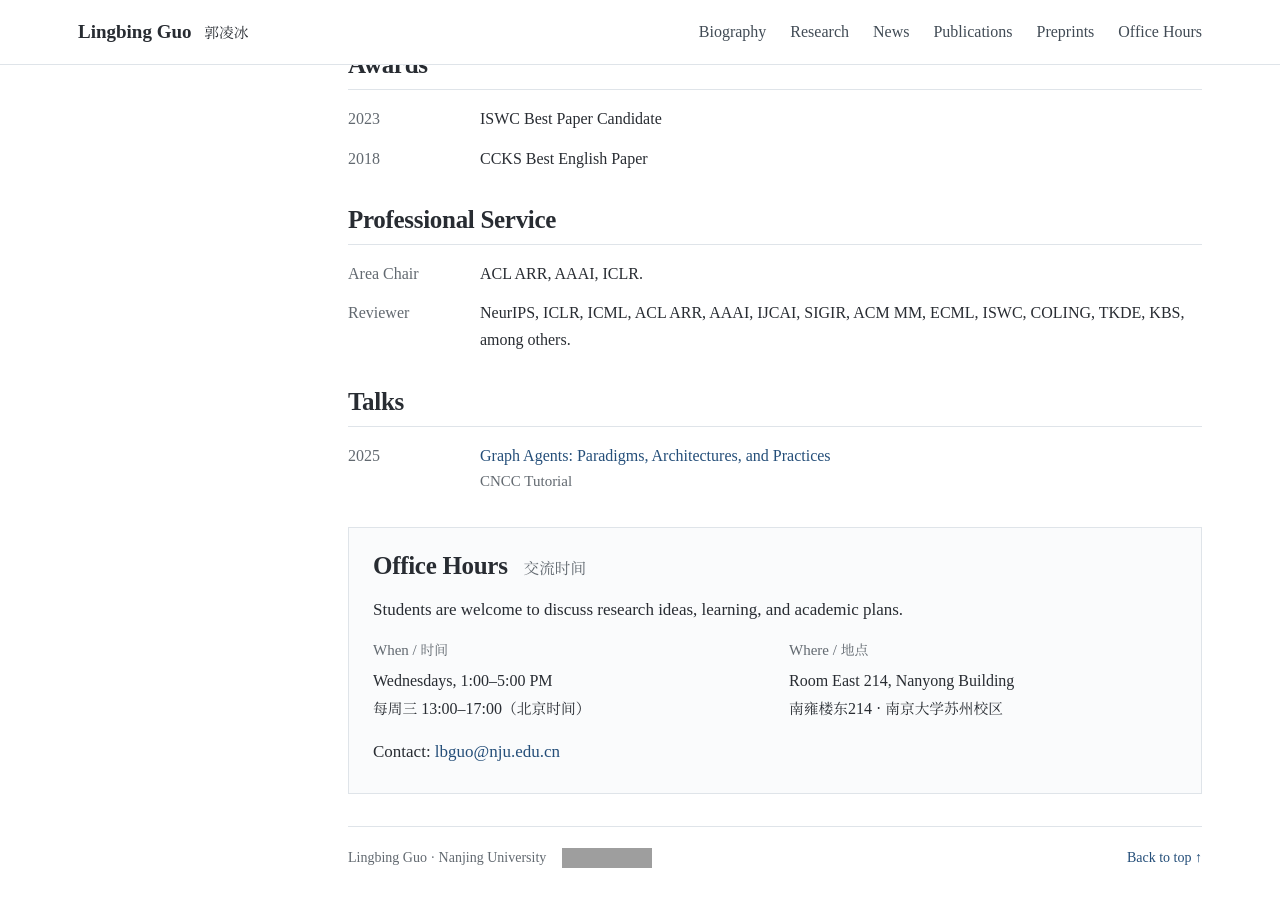
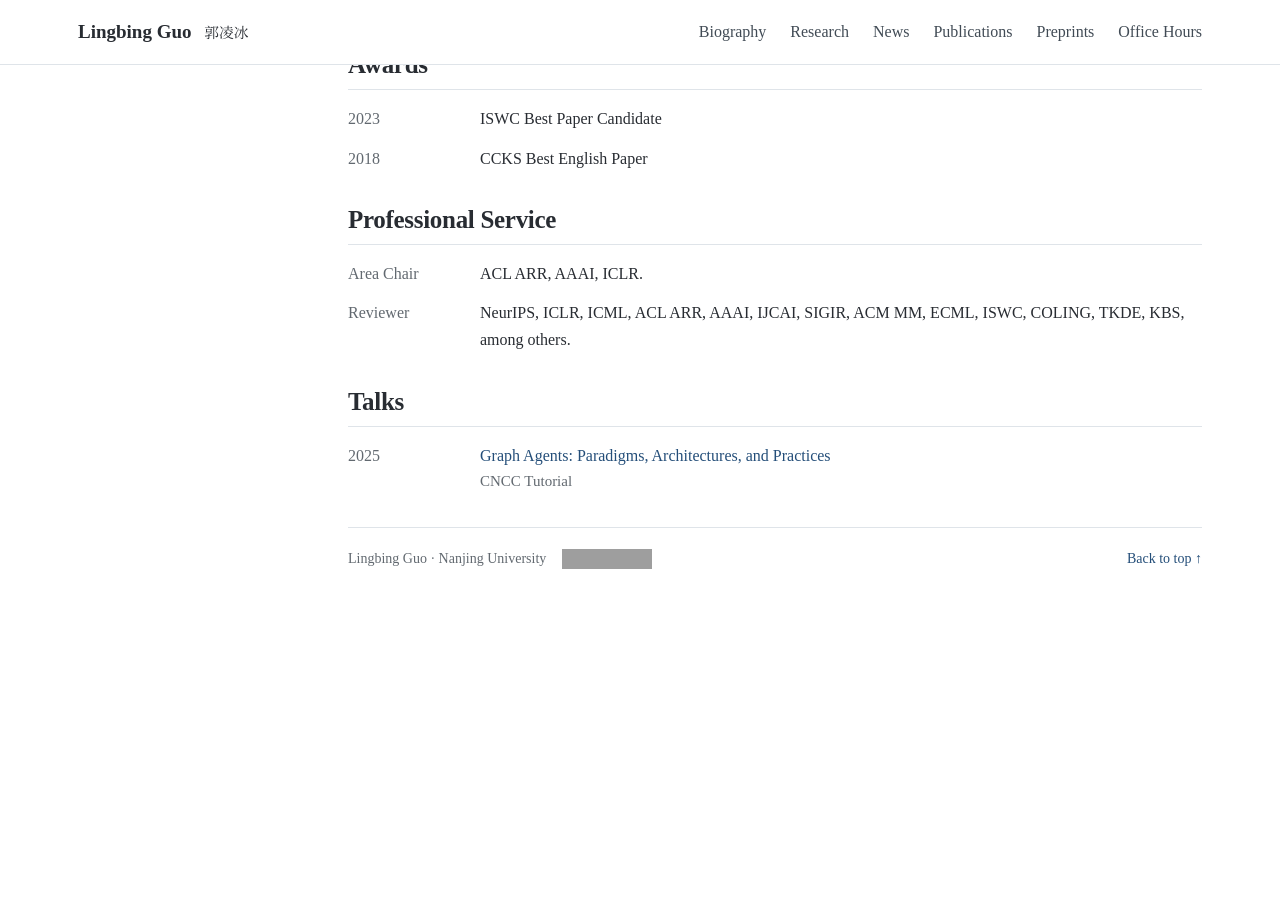
Before and after one commit to guolingbing/guolingbing.github.io, a Jekyll site: the page built from _pages/about.md, in a window 1280 px wide and 900 px high, scrolled down 2570 px. Built offline with Jekyll 4.4.1, drawn with Linux system fonts in a browser that asks for light colours; some web fonts are replaced; after the commit the page ends 3170 px from its top, so only the background shows below that; grey boxes are pictures that could not be loaded.

Commit message:
Delete office hours section from about.md
Removed office hours section from the about page.

```diff
--- a/_pages/about.md
+++ b/_pages/about.md
@@ -106,16 +106,6 @@ redirect_from:
   </dl>
 </section>
 
-<section id="office-hours" class="home-section office-hours" aria-labelledby="office-title">
-  <h2 id="office-title">Office Hours <span class="heading-aside" lang="zh-CN">交流时间</span></h2>
-  <p>Students are welcome to discuss research ideas, learning, and academic plans.</p>
-  <dl class="office-details">
-    <div><dt>When / 时间</dt><dd>Wednesdays, 1:00–5:00 PM<br><span lang="zh-CN">每周三 13:00–17:00（北京时间）</span></dd></div>
-    <div><dt>Where / 地点</dt><dd>Room East 214, Nanyong Building<br><span lang="zh-CN">南雍楼东214 · 南京大学苏州校区</span></dd></div>
-  </dl>
-  <p class="office-contact">Contact: <a href="mailto:{{ site.author.email }}">{{ site.author.email }}</a></p>
-</section>
-
 <footer class="homepage-footer">
   <div class="footer-identity">
     <span>Lingbing Guo · Nanjing University</span>
```
